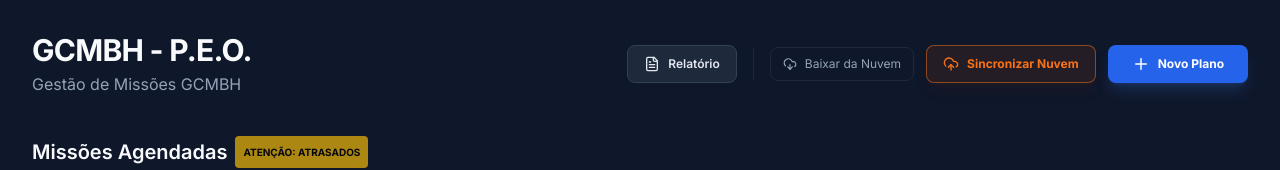
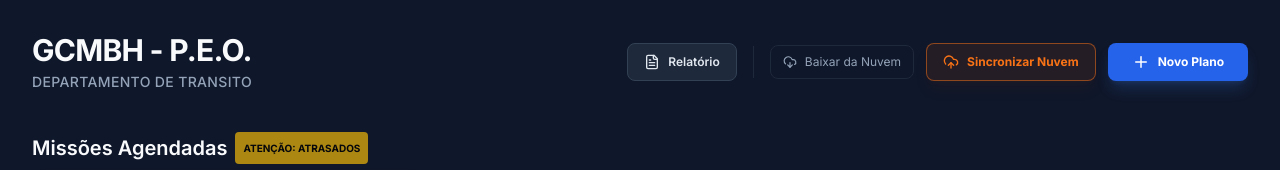
Before and after one commit to welerson/OS---Transito, a React (Vite) app: page / in a window 1280 px wide. Shown: the top 170 px of the page. Built offline with nearby package versions, Linux system fonts and the light colour scheme.

Commit message:
feat: Update dashboard header subtitle
Changes the dashboard header subtitle from "Gestão de Missões GCMBH" to "DEPARTAMENTO DE TRANSITO", with updated styling. This aligns the application header with current operational context.

```diff
--- a/components/Dashboard.tsx
+++ b/components/Dashboard.tsx
@@ -27,7 +27,6 @@ const Dashboard: React.FC<DashboardProps> = ({ plans, onNew, onSelect, onExport,
       return 'bg-emerald-950/20 border-emerald-500/50 shadow-[0_0_15px_rgba(16,185,129,0.1)]';
     }
     if (plan.status === OperationStatus.COMPLETED) {
-      // Removido o 'grayscale' para permitir que o botão de excluir seja vermelho
       return 'bg-slate-900/80 border-slate-700/50 opacity-90';
     }
 
@@ -65,7 +64,7 @@ const Dashboard: React.FC<DashboardProps> = ({ plans, onNew, onSelect, onExport,
       <header className="flex flex-col md:flex-row justify-between items-start md:items-center mb-10 gap-4">
         <div>
           <h1 className="text-3xl font-bold tracking-tight">GCMBH - P.E.O.</h1>
-          <p className="text-slate-400 mt-1">Gestão de Missões GCMBH</p>
+          <p className="text-slate-400 mt-1 uppercase text-sm tracking-wide font-medium">Departamento de Transito</p>
         </div>
         <div className="flex flex-wrap items-center gap-3">
           <button
```
